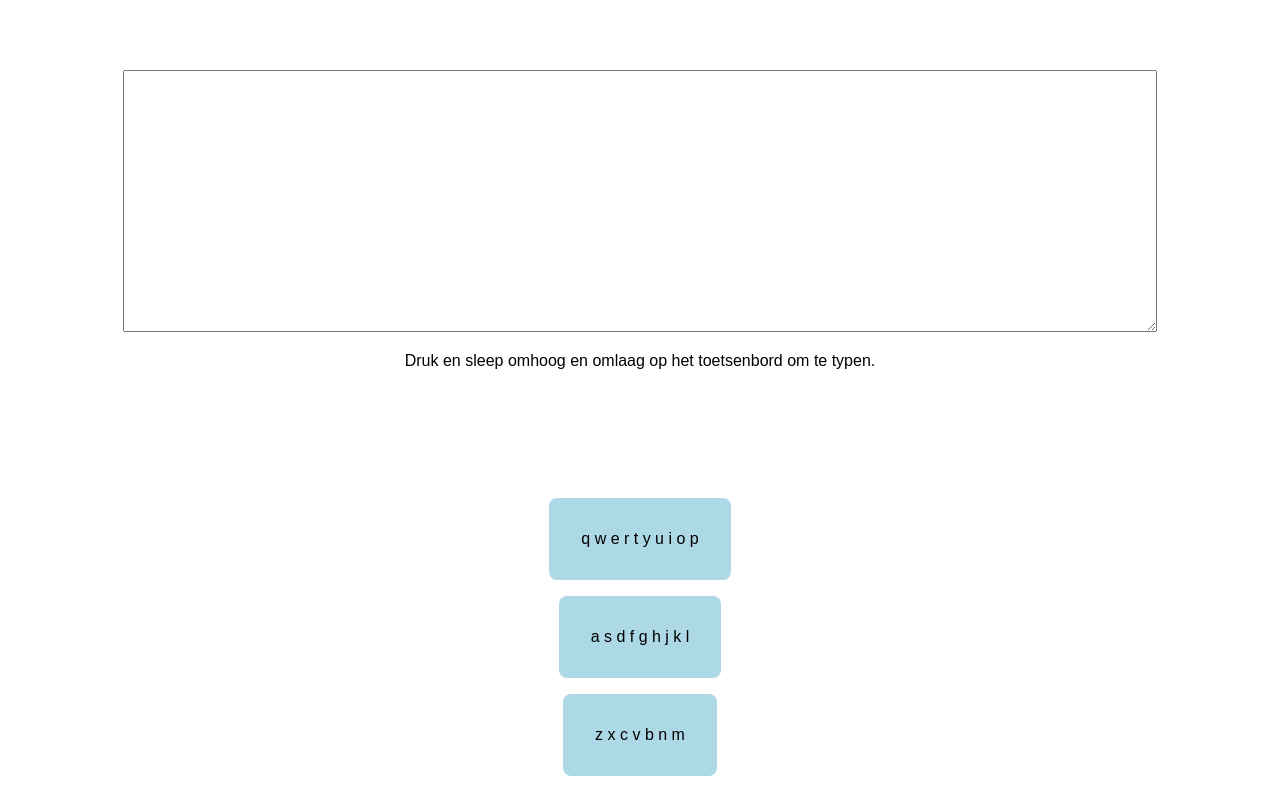
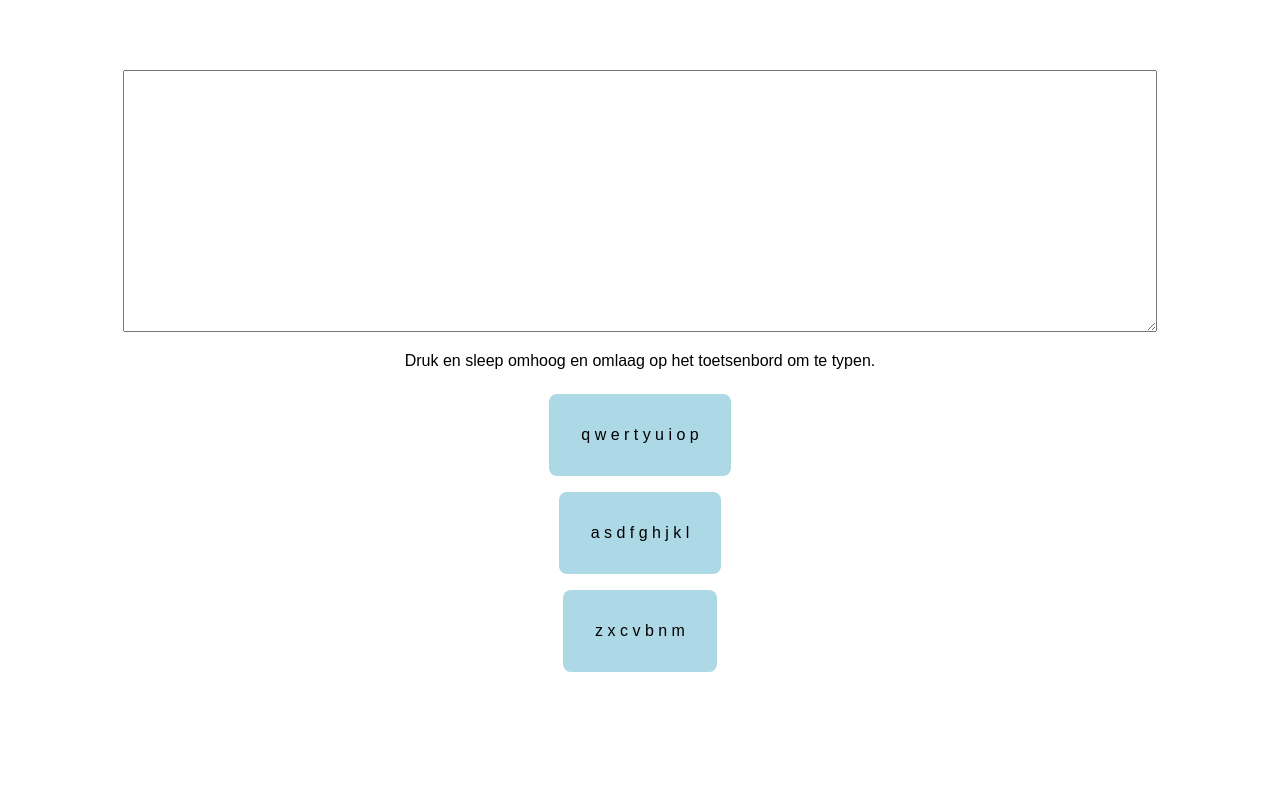
Before and after one commit to MischaMelk/WDD-HCD, a plain HTML site: page index.html in a window 1280 px wide. Drawn offline with Linux system fonts and the light colour scheme.

Commit message:
test voor de test

```diff
--- a/style.css
+++ b/style.css
@@ -1,6 +1,4 @@
 body { font-family: Arial, sans-serif; text-align: center; margin-top: 50px; }
-
-
 
 #keyboard,
 #keyboard2,
@@ -31,12 +29,8 @@ body { font-family: Arial, sans-serif; text-align: center; margin-top: 50px; }
     justify-content: center;
     align-items: center;
     flex-direction: column;
-    position: absolute;
-    bottom: 1em;
-    left:0;
+
     width: 100%;
-
-
 }
 .specialKeyboard{
     margin: 0;
@@ -49,7 +43,6 @@ body { font-family: Arial, sans-serif; text-align: center; margin-top: 50px; }
 #numbers{
     background-color: blue;
     border-radius: .5em;
-
     padding: 1em;
     color:white;
     position: absolute;
```
